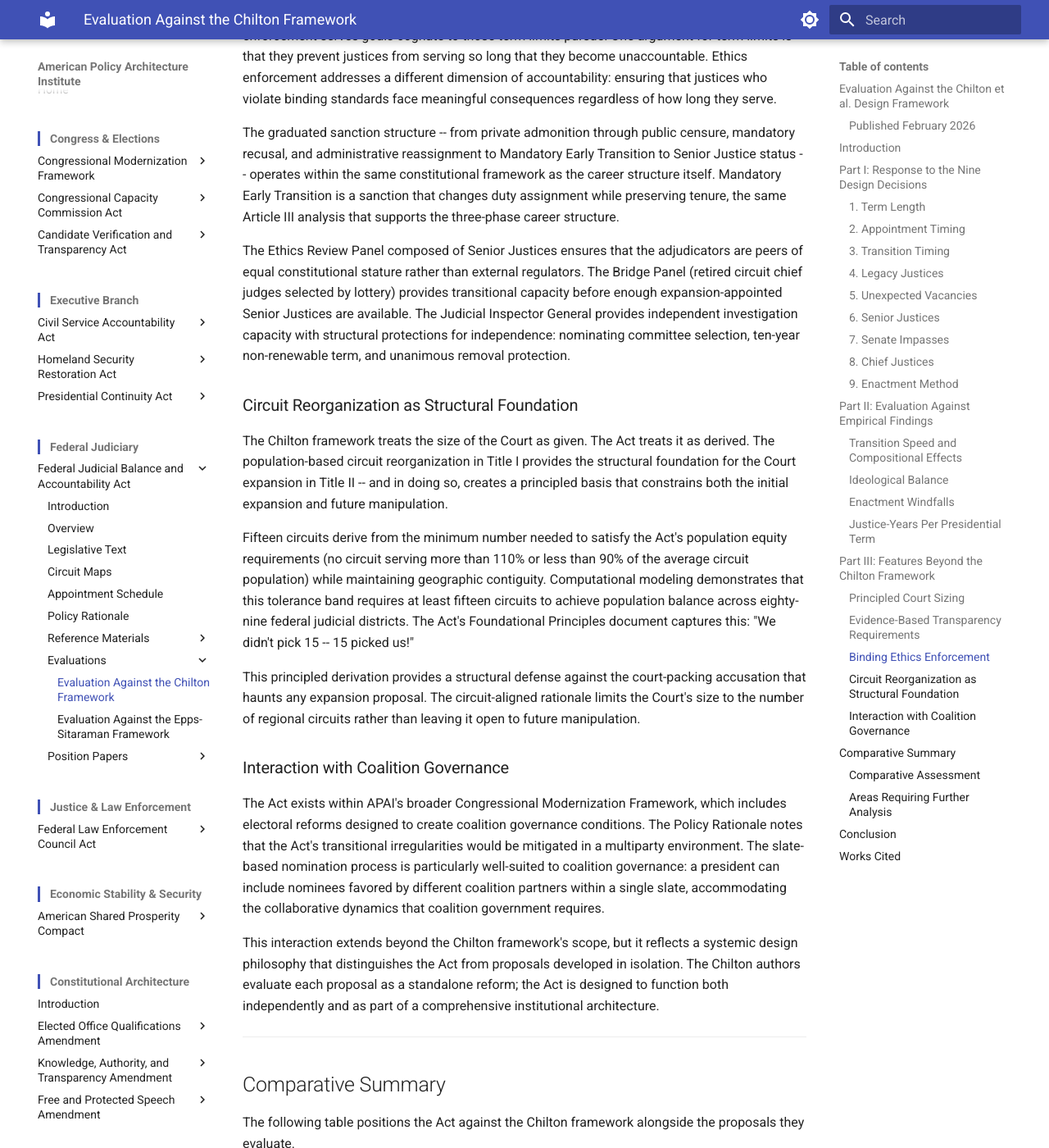
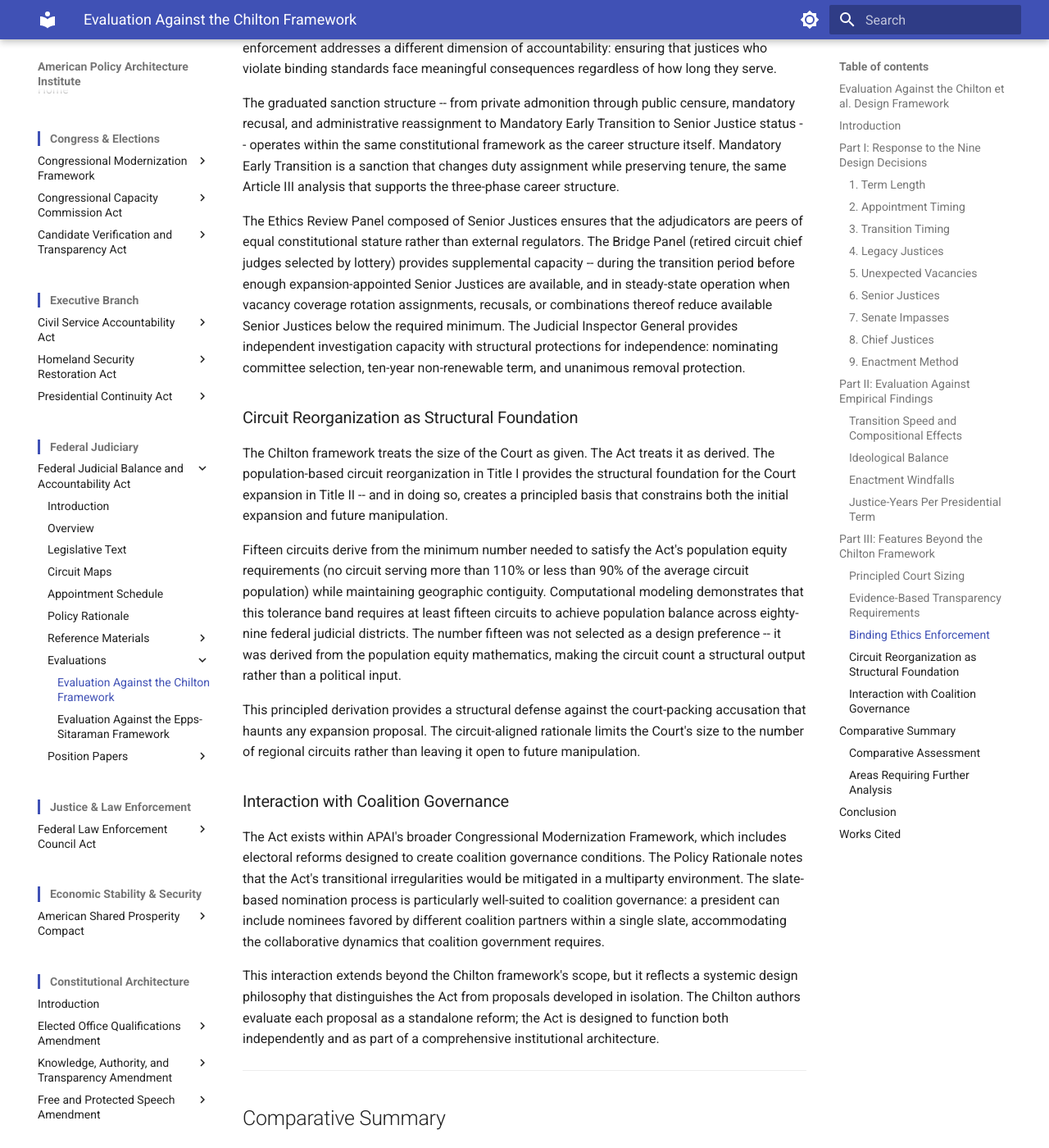
Before and after one commit to albertintech/apai, an MkDocs documentation site: the page built from docs/judiciary/fjbaa/chilton-framework-evaluation.md, in a window 1280 px wide and 1400 px high, scrolled down 12481 px. Shown: the whole window at 82% size. Built offline with MkDocs 1.6.1 and Material for MkDocs 9.7.7, drawn with Linux system fonts in a browser that asks for light colours; some of the changed text lies outside the part shown.

Commit message:
Update chilton-framework-evaluation.md

```diff
--- a/docs/judiciary/fjbaa/chilton-framework-evaluation.md
+++ b/docs/judiciary/fjbaa/chilton-framework-evaluation.md
@@ -1,10 +1,6 @@
 # Federal Judicial Balance and Accountability Act
 
 ## Evaluation Against the Chilton et al. Design Framework
-
-### Published February 2026
-
-Based on Rev 2.2 of the Federal Judicial Balance and Accountability Act
 
 ---
 
@@ -98,7 +94,7 @@
 
 Chilton et al. note that proposals using senior status for term-limited justices raise questions about what role former active justices should play. The Act's three-phase career structure provides the most comprehensive answer in the literature.
 
-Senior Justices under the Act retain full Article III protections, life tenure, and full compensation. They may continue hearing cases, sit on circuit courts by designation, serve on the Ethics Review Panel, participate in vacancy coverage rotation, or decline discretionary assignments without penalty. The transition to Senior Justice status is a change in duty assignment, not in tenure -- the constitutional distinction at the heart of the Amar framework that provides the Act's statutory basis.
+Senior Justices under the Act retain full Article III protections, life tenure, and full compensation. They may continue hearing cases, sit on circuit courts by designation, serve on the Ethics Review Panel (when not currently assigned to vacancy coverage rotation), participate in vacancy coverage rotation, or decline discretionary assignments without penalty. The transition to Senior Justice status is a change in duty assignment, not in tenure -- the constitutional distinction at the heart of the Amar framework that provides the Act's statutory basis.
 
 Regarding the final-period problem that Chilton et al. identify -- the concern that justices nearing the end of their terms may adjust their behavior in anticipation of future employment -- the Act's structure provides some mitigation. First, the twelve-year active service period means justices transition at a relatively advanced age (assuming appointment in their fifties or early sixties, they transition in their late sixties or seventies). As Oliver observes, at these ages many justices are unlikely to have ambitious post-Court career plans. Second, the transition to Senior Justice status rather than full departure reduces the sharpness of the "final period" -- justices are not leaving the judiciary entirely but moving to a different role within it. Third, the Co-Chief Justice phase (years eleven and twelve) provides an affirmative institutional role during the final period, potentially reducing the temptation to signal to future employers through voting behavior.
 
@@ -112,7 +108,7 @@
 
 Chilton et al. demonstrate empirically that sixty-two to seventy-five percent of Court vacancies under the five major proposals would arise during divided government. They conclude that some method for handling Senate impasse is necessary if term-limits reform is to accomplish its goals. Yet none of the five proposals they evaluate provides a structurally adequate solution. The Khanna Bill's 120-day automatic seating provision addresses inaction but, as the authors note, would not prevent the Senate from simply voting down nominees. The other proposals either lack impasse provisions entirely or propose mechanisms the authors themselves characterize as inadequate.
 
-The Act replaces the binary single-nominee confirmation model entirely with slate-based nomination and Bloc STAR voting (Section 202). Rather than submitting one nominee for an up-or-down vote -- a structure that concentrates maximum leverage in the Senate's ability to reject -- the President submits a slate of multiple qualified candidates, and the Senate selects from among them using a scored voting procedure in which each senator assigns each nominee a score from 0 to 5.
+The Act replaces the binary single-nominee confirmation model entirely with slate-based nomination and Bloc STAR voting (Section 202). Rather than submitting one nominee for an up-or-down vote -- a structure that concentrates maximum leverage in the Senate's ability to reject -- the President submits a slate of multiple qualified candidates, and the Senate selects from among them through sequential single-winner rounds. In each round, every senator assigns each remaining nominee a score from 0 to 5; the two highest-scoring nominees advance to a mandatory pairwise preference runoff; the runoff winner is confirmed and removed from the pool; and the process repeats for any remaining seats.
 
 This transformation addresses the structural vulnerability at its source rather than bolting on remedial provisions. Several features warrant emphasis in the Chilton context.
 
@@ -192,13 +188,13 @@
 
 The graduated sanction structure -- from private admonition through public censure, mandatory recusal, and administrative reassignment to Mandatory Early Transition to Senior Justice status -- operates within the same constitutional framework as the career structure itself. Mandatory Early Transition is a sanction that changes duty assignment while preserving tenure, the same Article III analysis that supports the three-phase career structure.
 
-The Ethics Review Panel composed of Senior Justices ensures that the adjudicators are peers of equal constitutional stature rather than external regulators. The Bridge Panel (retired circuit chief judges selected by lottery) provides transitional capacity before enough expansion-appointed Senior Justices are available. The Judicial Inspector General provides independent investigation capacity with structural protections for independence: nominating committee selection, ten-year non-renewable term, and unanimous removal protection.
+The Ethics Review Panel composed of Senior Justices ensures that the adjudicators are peers of equal constitutional stature rather than external regulators. The Bridge Panel (retired circuit chief judges selected by lottery) provides supplemental capacity -- during the transition period before enough expansion-appointed Senior Justices are available, and in steady-state operation when vacancy coverage rotation assignments, recusals, or combinations thereof reduce available Senior Justices below the required minimum. The Judicial Inspector General provides independent investigation capacity with structural protections for independence: nominating committee selection, ten-year non-renewable term, and unanimous removal protection.
 
 ### Circuit Reorganization as Structural Foundation
 
 The Chilton framework treats the size of the Court as given. The Act treats it as derived. The population-based circuit reorganization in Title I provides the structural foundation for the Court expansion in Title II -- and in doing so, creates a principled basis that constrains both the initial expansion and future manipulation.
 
-Fifteen circuits derive from the minimum number needed to satisfy the Act's population equity requirements (no circuit serving more than 110% or less than 90% of the average circuit population) while maintaining geographic contiguity. Computational modeling demonstrates that this tolerance band requires at least fifteen circuits to achieve population balance across eighty-nine federal judicial districts. The Act's Foundational Principles document captures this: "We didn't pick 15 -- 15 picked us!"
+Fifteen circuits derive from the minimum number needed to satisfy the Act's population equity requirements (no circuit serving more than 110% or less than 90% of the average circuit population) while maintaining geographic contiguity. Computational modeling demonstrates that this tolerance band requires at least fifteen circuits to achieve population balance across eighty-nine federal judicial districts. The number fifteen was not selected as a design preference -- it was derived from the population equity mathematics, making the circuit count a structural output rather than a political input.
 
 This principled derivation provides a structural defense against the court-packing accusation that haunts any expansion proposal. The circuit-aligned rationale limits the Court's size to the number of regional circuits rather than leaving it open to future manipulation.
 
@@ -262,7 +258,7 @@
 
 **Khanna Bill:** H.R. 8424, 116th Congress. The strongest statutory proposal under the Chilton framework, particularly for its 120-day automatic seating provision addressing Senate obstruction.
 
-**FJBAA Supporting Documents:** Policy Rationale (Rev 2.1), Foundational Principles (Rev 1.7), Legal Analysis (Rev 2.1), Overview (Rev 2.1), and Implementation Timeline (Rev 2.1) provide the substantive basis for the Act's design choices discussed throughout this evaluation.
+**FJBAA Supporting Documents:** Policy Rationale, Foundational Principles, Legal Analysis, Overview, and Implementation Timeline provide the substantive basis for the Act's design choices discussed throughout this evaluation. Current versions of all supporting documents are aligned to the legislative text revision corresponding to this evaluation.
 
 **Comparative Proposals:** The Renewal Act (Carrington & Cramton, 2006), Justices on Deck (Fix the Court, 2020), Oliver Plan (1986), UVA Plan, and Northwestern Plan are evaluated as documented in the prepared research summary, "Supreme Court Term Limits -- Comparative Guide with Pros/Cons and Chilton et al Evaluation" (2025).
 
@@ -271,8 +267,17 @@
 <!--
 ## Revision History
 
-**Revision 1.1** (Current)
-- DPS Rev 2.7 structural alignment: wrapped revision history in HTML comment block, added revision history note, added last revised line, standardized download link format, renamed file to Production Convention, renamed "Notes on Sources and Citations" to "Works Cited"
+**Revision 2.6** (Current)
+- Alignment review against FJBAA Rev 2.6
+- Replaced prohibited "We didn't pick 15" phrasing with principled derivation language
+- Updated Bridge Panel description to reflect expanded steady-state scope (Rev 2.3)
+- Added vacancy coverage rotation exclusion to Senior Justice role description (Rev 2.3)
+- Updated Bloc STAR voting description to reflect sequential single-winner rounds with mandatory pairwise runoff (Rev 2.5)
+- Removed version-specific revision numbers from Works Cited supporting document references
+- DPS 3.1 header and footer compliance applied
+
+**Revision 1.1**
+- DPS Rev 2.7 structural alignment: wrapped revision history in HTML comment block, added revision history note, standardized download link format, renamed file to Production Convention, renamed "Notes on Sources and Citations" to "Works Cited"
 
 **Revision 1.0**
 - Initial publication
@@ -284,9 +289,7 @@
 
 *Revision history available in the raw file.*
 
-> 📥 [Download this document](https://github.com/albertintech/apai/blob/main/docs/judiciary/fjbaa/chilton-framework-evaluation.md) (opens on GitHub -- click the download button)
-
-*Last revised April 2026*
+> 📥 [Download this document](https://github.com/albertintech/apai/blob/main/docs/judiciary/fjbaa/chilton-framework-evaluation.md) (opens on GitHub -- click the ⬇ download button)
 
 ---
 
```
